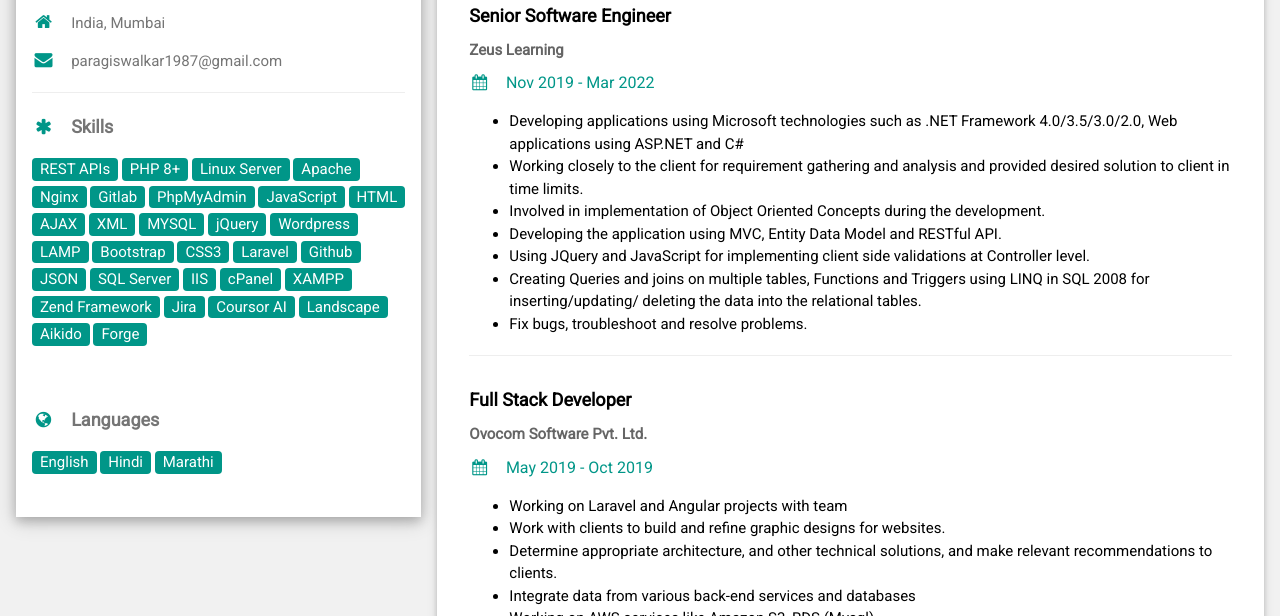
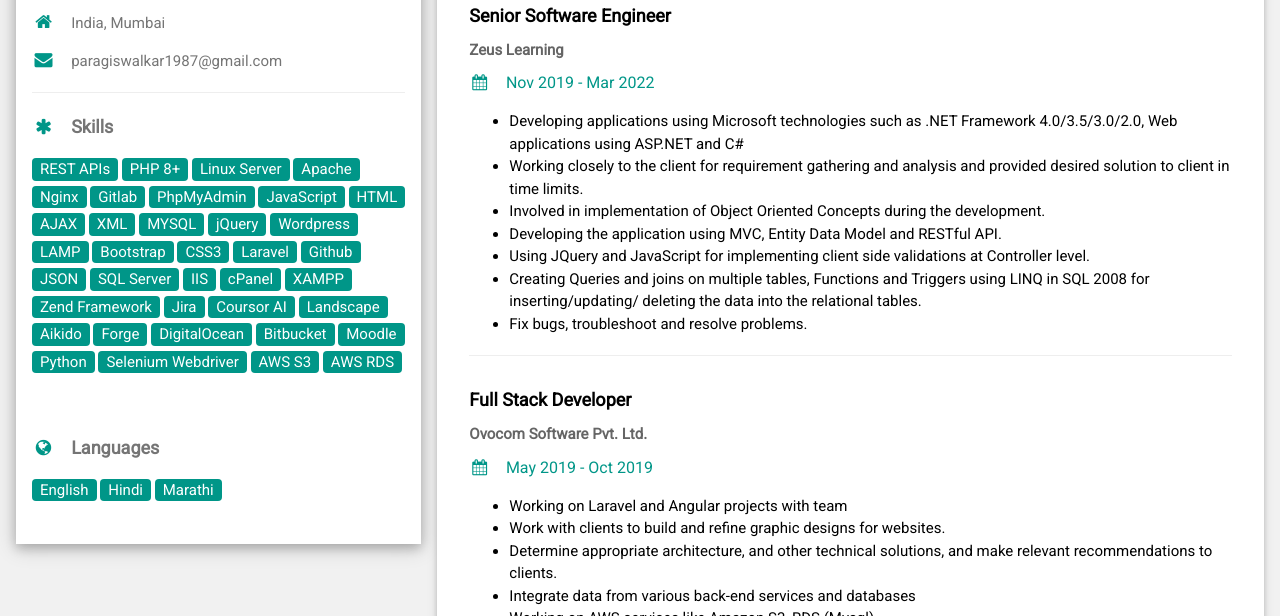
Before and after one commit to paragiswalkar/paragiswalkar.github.io, a website: page index.html in a window 1280 px wide. Shown: the part 484-1100 px from the top of the page. Drawn offline with nearby package versions, Linux system fonts and the light colour scheme.

Commit message:
Update index.html

```diff
--- a/index.html
+++ b/index.html
@@ -70,6 +70,13 @@ html,body,h1,h2,h3,h4,h5,h6 {font-family: "Roboto", sans-serif}
             <span class="w3-tag w3-teal w3-round tag-margin">Landscape</span>
             <span class="w3-tag w3-teal w3-round tag-margin">Aikido</span>
             <span class="w3-tag w3-teal w3-round tag-margin">Forge</span>
+            <span class="w3-tag w3-teal w3-round tag-margin">DigitalOcean</span>
+            <span class="w3-tag w3-teal w3-round tag-margin">Bitbucket</span>
+            <span class="w3-tag w3-teal w3-round tag-margin">Moodle</span>
+            <span class="w3-tag w3-teal w3-round tag-margin">Python</span>
+            <span class="w3-tag w3-teal w3-round tag-margin">Selenium Webdriver</span>
+            <span class="w3-tag w3-teal w3-round tag-margin">AWS S3</span>
+            <span class="w3-tag w3-teal w3-round tag-margin">AWS RDS</span>
           </p>
           <br>
           <p class="w3-large w3-text-theme"><b><i class="fa fa-globe fa-fw w3-margin-right w3-text-teal"></i>Languages</b></p>
```
